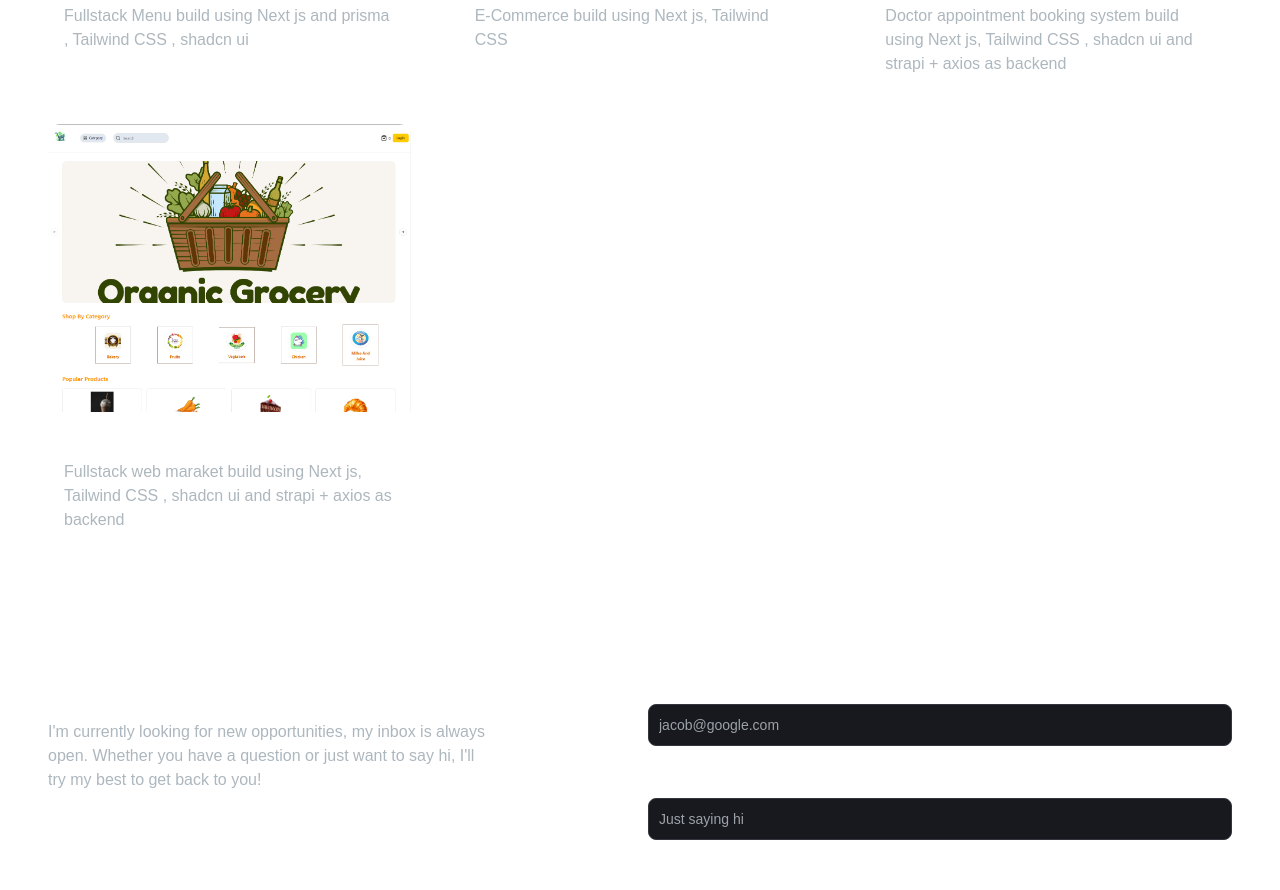
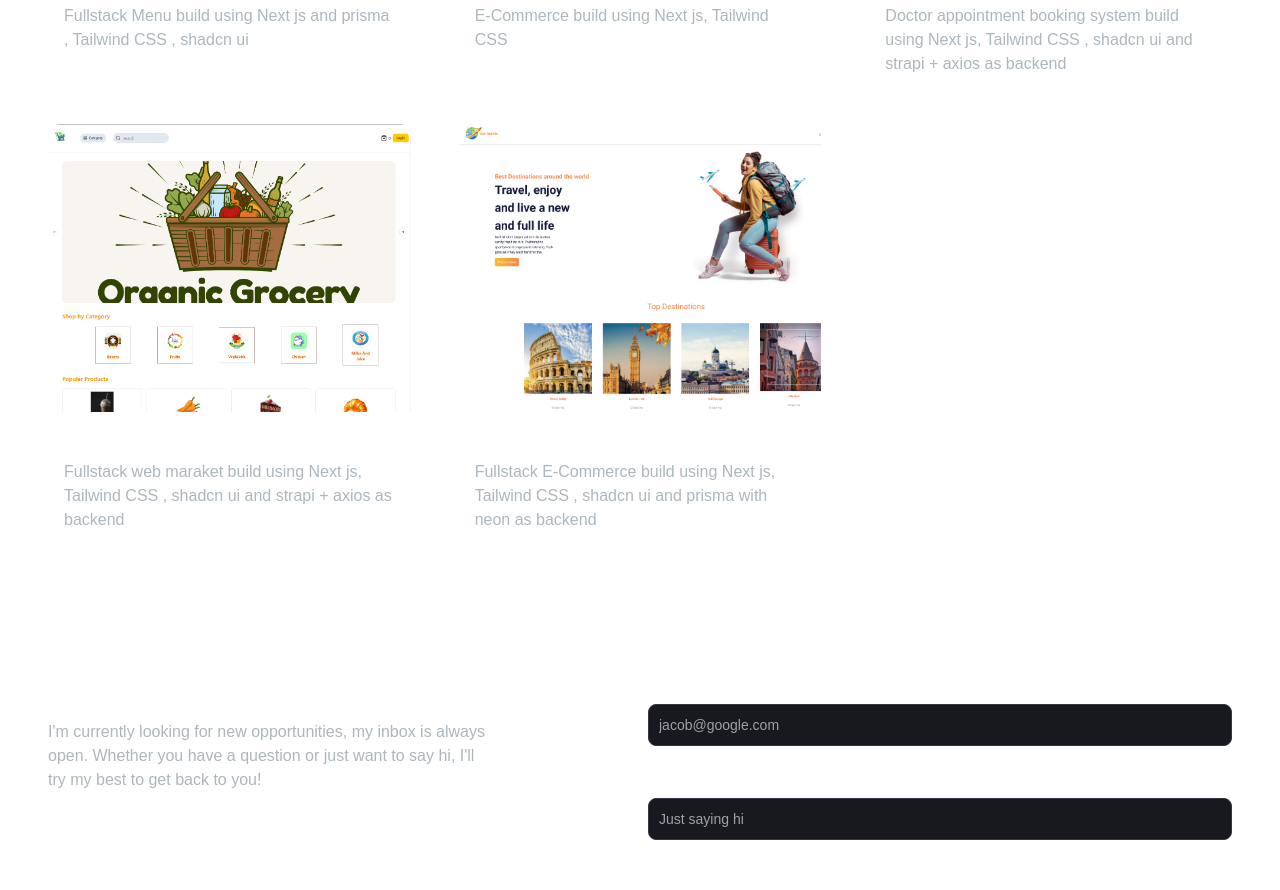
Before and after one commit to n1j10/Portfolio, a Next.js app: page / in a window 1280 px wide. Shown: the part 2380-3270 px from the top of the page. Built offline with nearby package versions, Linux system fonts and the light colour scheme.

Commit message:
new proj

```diff
--- a/app/components/ProjectsSection.jsx
+++ b/app/components/ProjectsSection.jsx
@@ -77,6 +77,16 @@ const projectsData = [
     tag: ["All", "Web"],
     gitUrl: "https://github.com/n1j10/restaurant-menu",
     previewUrl: "https://restaurant-menu-steel-ten.vercel.app/menu",
+
+  },
+    {
+    id: 1,
+    title: "Travel Planer Web",
+  description: "Fullstack E-Commerce build using Next js, Tailwind CSS , shadcn ui and prisma with neon as backend",
+    image: "/images/projects/1.png",
+    tag: ["All", "Web"],
+    gitUrl: "https://github.com/n1j10/AiTravelPlaner",
+    previewUrl: "https://ai-travel-planer-fm2htpd8r-n1js-projects.vercel.app/",
   },
 
 ];
```
